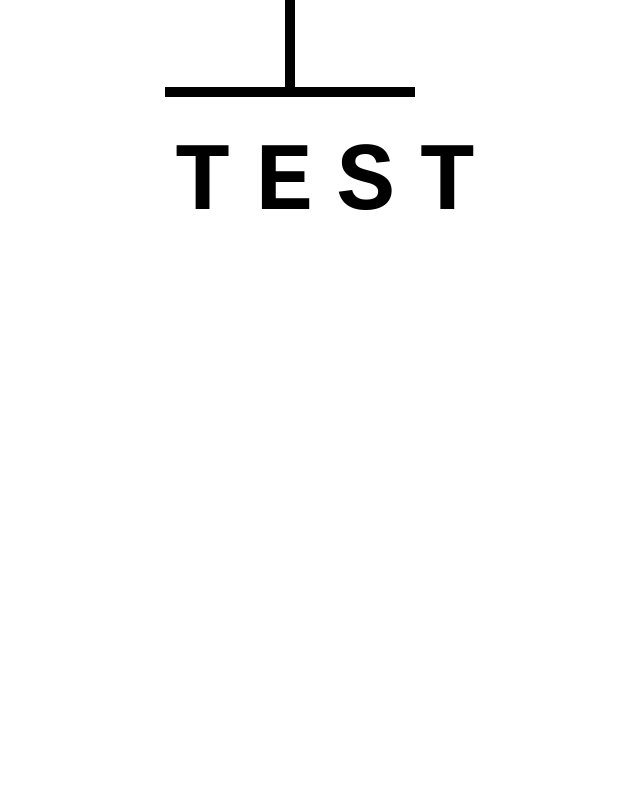
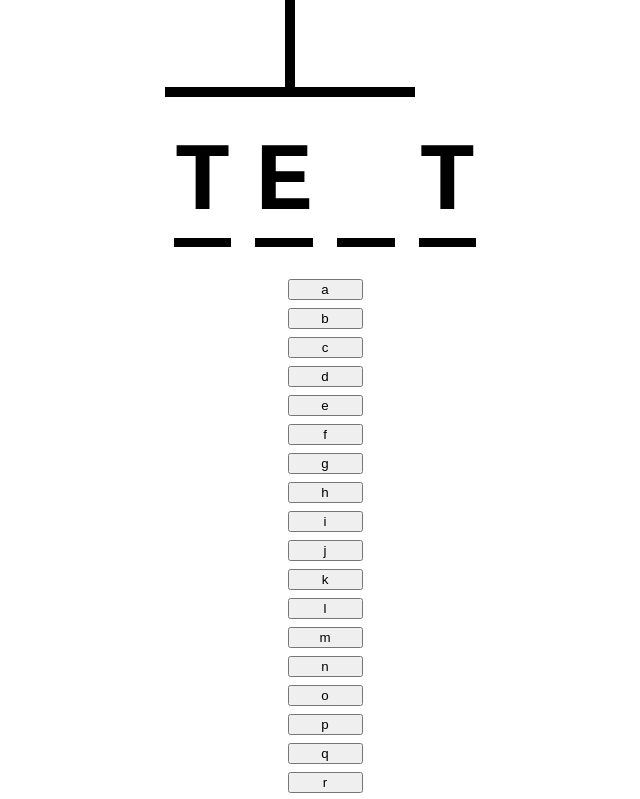
Before and after one commit to kamran1007/ReactTypeScript-hangman, a React (Create React App) app in the folder hangman/: page / in a window 1280 px wide. Shown: the part 400-1199 px from the top of the page, without its empty margins (315-955 px from the left). Before the commit the page ends 800 px from the top, so only its background shows below. Built offline with nearby package versions, Linux system fonts and the light colour scheme.

Commit message:
HangmanWord

```diff
--- a/hangman/src/HangmanWord.tsx
+++ b/hangman/src/HangmanWord.tsx
@@ -1,19 +1,28 @@
-export  function HangmanWord(){
-    const word = "test"
-    return <div
-    style={{
+export function HangmanWord() {
+  const geussedLetter = ["t","e"];
+  const word = "test";
+  return (
+    <div
+      style={{
         display: "flex",
         gap: ".25em",
         fontSize: "6rem",
-        fontWeight : "bold",
-        textTransform : "uppercase",
-        fontFamily : "monospace"
-    }}
+        fontWeight: "bold",
+        textTransform: "uppercase",
+        fontFamily: "monospace",
+      }}
     >
-
-    {word.split("").map((letter, index)=>(
-        <span>{letter}</span>
-    ))}
-
+      {word.split("").map((letter, index) => (
+        <span style={{ borderBottom: ".1em solid black" }} key={index}>
+          <span
+            style={{
+              visibility: geussedLetter.includes(letter) ? "visible" : "hidden",
+            }}
+          >
+            {letter}
+          </span>
+        </span>
+      ))}
     </div>
+  );
 }
--- a/hangman/src/Keyboard.tsx
+++ b/hangman/src/Keyboard.tsx
@@ -1,3 +1,44 @@
 export  function Keyboard(){
-    return <div></div>
+    const KEYS = [
+  "a",
+  "b",
+  "c",
+  "d",
+  "e",
+  "f",
+  "g",
+  "h",
+  "i",
+  "j",
+  "k",
+  "l",
+  "m",
+  "n",
+  "o",
+  "p",
+  "q",
+  "r",
+  "s",
+  "t",
+  "u",
+  "v",
+  "w",
+  "x",
+  "y",
+  "z",
+]
+
+    return(
+        <div
+        style={{
+            display : "grid",
+            gridTemplateColumns: "repeat(auto-fit,minmax(75px, 1fr))",
+            gap : ".5rem",
+        }}
+        >
+            {KEYS.map(key=> {
+                return <button key={key}>{key}</button>
+            })}
+        </div>
+    )
 }
```
Also changed, not shown: 1 other file (tests, documents, lock files or other folders).
